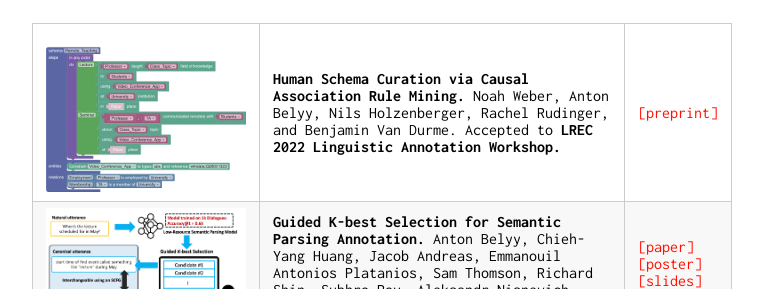
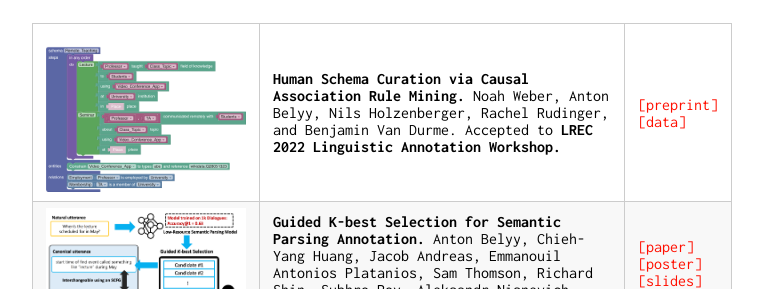
Before and after one commit to AVBelyy/AVBelyy.github.io, a Jekyll site: the page built from index.md, in a window 1280 px wide and 900 px high, scrolled down 516 px. Shown: the part 147-436 px from the top of the window, without its empty margins (258-1021 px from the left). Built offline with Jekyll 4.4.1, drawn with Linux system fonts in a browser that asks for light colours.

Commit message:
Update index.md

```diff
--- a/index.md
+++ b/index.md
@@ -14,7 +14,7 @@ I received B.Sc. in Applied Maths and Computer Science from [ITMO University](ht
 
 ## Papers
 
-<img src="img/projects/schema-blocks.png" alt="Schema paper" style="width: 200px"/> | **Human Schema Curation via Causal Association Rule Mining.** Noah Weber, Anton Belyy, Nils Holzenberger, Rachel Rudinger, and Benjamin Van Durme. Accepted to **LREC 2022 Linguistic Annotation Workshop.** | [[preprint]](https://arxiv.org/abs/2104.08811)
+<img src="img/projects/schema-blocks.png" alt="Schema paper" style="width: 200px"/> | **Human Schema Curation via Causal Association Rule Mining.** Noah Weber, Anton Belyy, Nils Holzenberger, Rachel Rudinger, and Benjamin Van Durme. Accepted to **LREC 2022 Linguistic Annotation Workshop.** | [[preprint]](https://arxiv.org/abs/2104.08811)<br>[[data]](https://nlp.jhu.edu/schemas/)
 <img src="img/publications/guidedkbest.png" alt="Guided K-best" style="width: 200px"/> | **Guided K-best Selection for Semantic Parsing Annotation.** Anton Belyy, Chieh-Yang Huang, Jacob Andreas, Emmanouil Antonios Platanios, Sam Thomson, Richard Shin, Subhro Roy, Aleksandr Nisnevich, Charles Chen, and Benjamin Van Durme. **ACL 2022 Demo Track.** | [[paper]](https://aclanthology.org/2022.acl-demo.11.pdf)<br>[[poster]](https://static.retloko.org/posters/belyyetal2022guidedkbest-poster.pdf)<br>[[slides]](https://static.retloko.org/slides/belyyetal2022guidedkbest-slides.pdf)<br>[[talk]](https://youtu.be/jSEJfHotBdY)
 <img src="img/publications/infillmore.png" alt="InFillmore" style="width: 200px"/> | **InFillmore: Frame-Guided Language Generation with Bidirectional Context.** Jiefu Ou, Nathaniel Weir, Anton Belyy, Felix Yu, and Benjamin Van Durme. **STARSEM 2021.** | [[paper]](https://aclanthology.org/2021.starsem-1.12.pdf)<br>[[poster]](https://static.retloko.org/posters/ouetal2021infillmore-poster.pdf)<br>[[slides]](https://static.retloko.org/slides/ouetal2021infillmore-slides.pdf)<br>[[talk]](https://static.retloko.org/talks/ouetal2021infillmore-talk.mp4)<br>[[demo]](https://nlp.jhu.edu/demos/infillmore)
 <img src="img/publications/si-as-arm.png" alt="SI as ARM" style="width: 200px"/> | **Script Induction As Association Rule Mining.** Anton Belyy and Benjamin Van Durme. **ACL Workshop on Narrative Understanding, Storylines, and Events 2020.** | [[paper]](https://www.aclweb.org/anthology/2020.nuse-1.7/)<br>[[slides]](https://static.retloko.org/slides/belyy2020siarm-slides.pdf)<br>[[talk]](https://slideslive.com/38929746/script-induction-as-association-rule-mining)<br>[[code]](https://github.com/AVBelyy/arm-nachos)
```
